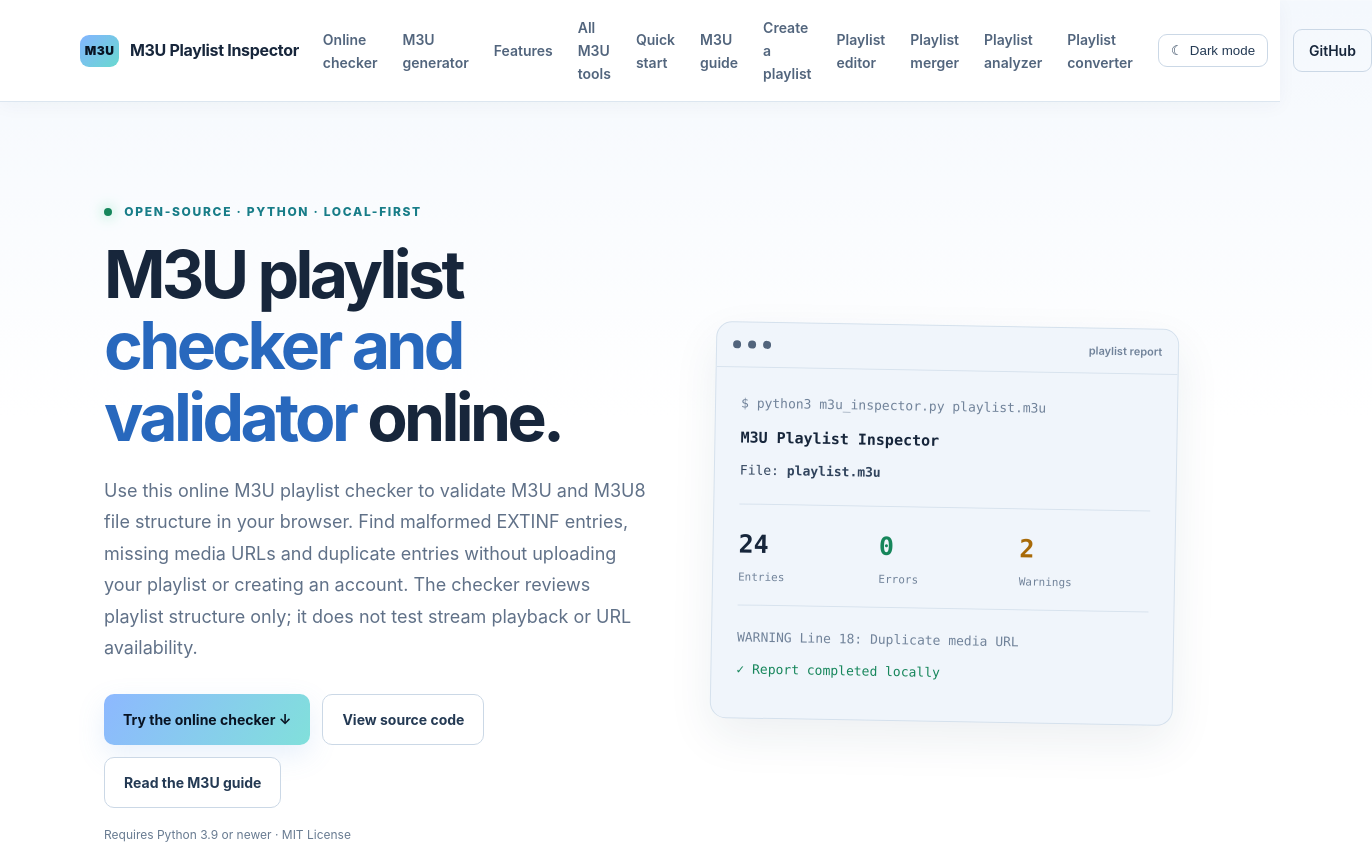
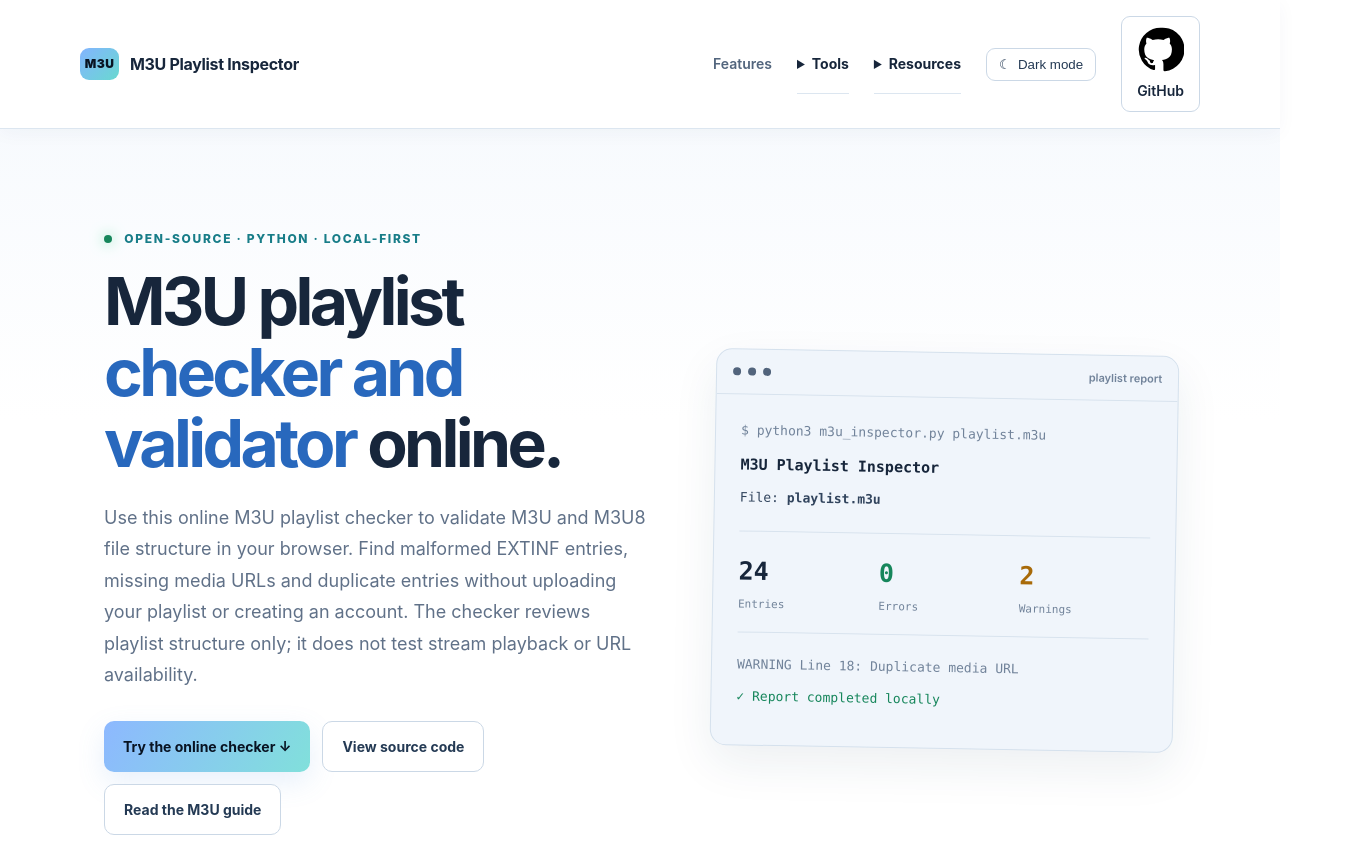
Before and after one commit to drxalan32/m3u-playlist-inspector, a website: page docs/index.html in a window 1280 px wide. Shown: the top 848 px of the page, 1372 px wide, since content can reach past the window. Drawn offline with Linux system fonts and the light colour scheme.

Commit message:
Improve homepage navigation with grouped dropdown menus

```diff
--- a/docs/index.html
+++ b/docs/index.html
@@ -144,12 +144,30 @@
       <span class="brand-mark">M3U</span>
       <span>M3U Playlist Inspector</span>
     </a>
-    <nav aria-label="Main navigation">
-      <a href="#online-validator">Online checker</a><a href="#playlist-generator">M3U generator</a><a href="#features">Features</a><a href="m3u-playlist-tools.html">All M3U tools</a>
-      <a href="#quick-start">Quick start</a>
-      <a href="m3u-file-format.html">M3U guide</a><a href="how-to-create-m3u-playlist.html">Create a playlist</a><a href="m3u-playlist-editor.html">Playlist editor</a><a href="m3u-playlist-merger.html">Playlist merger</a><a href="m3u-playlist-analyzer.html">Playlist analyzer</a><a href="m3u-playlist-converter.html">Playlist converter</a>
-      <button class="theme-toggle" id="theme-toggle" type="button" aria-label="Switch to dark mode" aria-pressed="false">☾ <span>Dark mode</span></button>
-      <a class="nav-cta" href="https://github.com/drxalan32/m3u-playlist-inspector">GitHub</a>
+    <nav class="main-nav" aria-label="Main navigation">
+      <a class="nav-link" href="#features">Features</a>
+      <details class="nav-dropdown">
+        <summary>Tools <span class="chevron" aria-hidden="true"></span></summary>
+        <div class="dropdown-panel">
+          <a href="#online-validator"><strong>Online checker</strong><span>Validate your M3U playlist</span></a>
+          <a href="#playlist-generator"><strong>M3U generator</strong><span>Create a playlist from scratch</span></a>
+          <a href="m3u-playlist-tools.html"><strong>All M3U tools</strong><span>Explore the complete toolkit</span></a>
+          <a href="m3u-playlist-editor.html"><strong>Playlist editor</strong><span>Edit and organize entries</span></a>
+          <a href="m3u-playlist-merger.html"><strong>Playlist merger</strong><span>Combine multiple playlists</span></a>
+          <a href="m3u-playlist-analyzer.html"><strong>Playlist analyzer</strong><span>Inspect playlist structure</span></a>
+          <a href="m3u-playlist-converter.html"><strong>Playlist converter</strong><span>Convert playlist formats</span></a>
+        </div>
+      </details>
+      <details class="nav-dropdown">
+        <summary>Resources <span class="chevron" aria-hidden="true"></span></summary>
+        <div class="dropdown-panel dropdown-panel-compact">
+          <a href="#quick-start"><strong>Quick start</strong><span>Get started in minutes</span></a>
+          <a href="m3u-file-format.html"><strong>M3U guide</strong><span>Understand the playlist format</span></a>
+          <a href="how-to-create-m3u-playlist.html"><strong>Create a playlist</strong><span>Step-by-step instructions</span></a>
+        </div>
+      </details>
+      <button class="theme-toggle" id="theme-toggle" type="button" aria-label="Switch to dark mode" aria-pressed="false"><span aria-hidden="true">☾</span><span class="theme-label">Dark mode</span></button>
+      <a class="nav-cta" href="https://github.com/drxalan32/m3u-playlist-inspector" target="_blank" rel="noopener noreferrer"><svg aria-hidden="true" viewBox="0 0 24 24"><path d="M12 .9a11.1 11.1 0 0 0-3.51 21.63c.55.1.76-.24.76-.54v-2.08c-3.1.67-3.76-1.32-3.76-1.32-.5-1.29-1.24-1.63-1.24-1.63-1.01-.69.08-.68.08-.68 1.12.08 1.71 1.15 1.71 1.15 1 .1.2 2.06 2.06 1.57.1-.73.39-1.23.7-1.52-2.48-.28-5.09-1.24-5.09-5.52 0-1.22.44-2.22 1.15-3-.12-.28-.5-1.42.11-2.96 0 0 .94-.3 3.05 1.15a10.6 10.6 0 0 1 5.55 0c2.11-1.45 3.05-1.15 3.05-1.15.61 1.54.23 2.68.11 2.96.72.78 1.15 1.78 1.15 3 0 4.29-2.61 5.24-5.1 5.51.4.35.75 1.02.75 2.06v3.05c0 .3.2.65.77.54A11.1 11.1 0 0 0 12 .9Z"/></svg><span>GitHub</span></a>
     </nav>
   </header>
 
```
